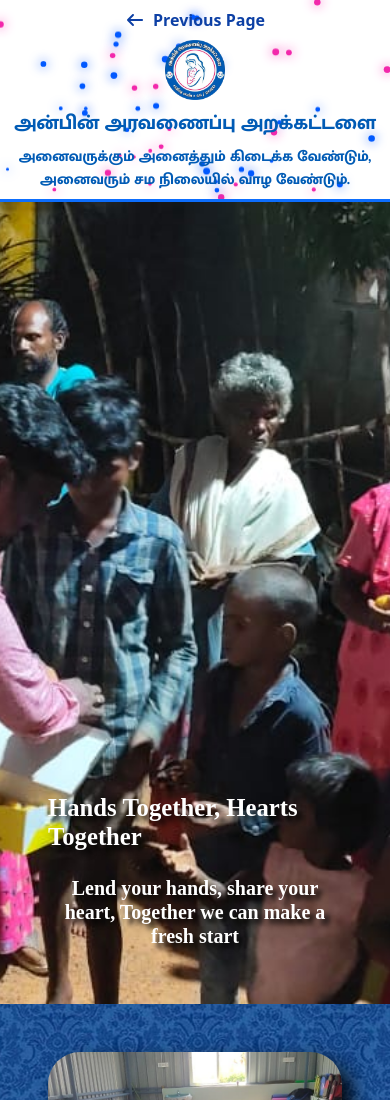
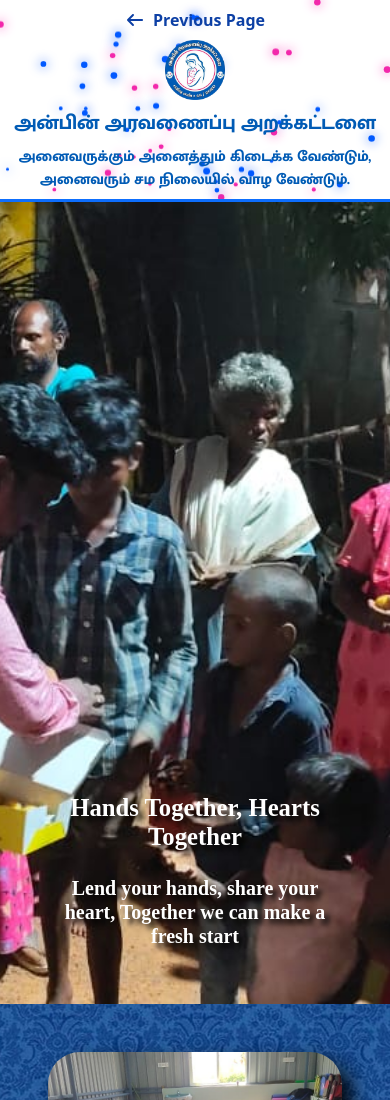
Before and after one commit to Charles050900/Anbin-Aravanaippu-Arakkattalai, a React (Vite) app: page /Anbin-Aravanaippu-Arakkattalai/Volunteer-Registration in a window 390 px wide. Shown: the top 1100 px of the page. Built offline with nearby package versions, Linux system fonts and the light colour scheme.

Commit message:
Auto update

```diff
--- a/src/components/Volunteer1.jsx
+++ b/src/components/Volunteer1.jsx
@@ -38,7 +38,7 @@ const Volunteer1 = () => {
                 </div>
             </div>
 
-            {/* <!-- Treasurers --> */}
+            {/* <!-- Trustees --> */}
             <div className="row justify-content-center">
                 <div className="col-10 col-sm-5 col-md-4 col-lg-2 text-center">
                     <div className="org-connector-y rounded-5"></div>
@@ -71,7 +71,7 @@ const Volunteer1 = () => {
                     {/* <div className="org-connector"></div> */}
                 </div>
 
-                <div className="col-10 col-sm-5 col-md-4 col-lg-2 text-center">
+                <div className="col-10 col-sm-5 col-md-4 col-lg-2 text-center mt-5 mt-md-0">
                     <div className="org-box">
                         {/* <img src={pic} alt="" className="img-fluid w-50 rounded-4 mb-4" /> */}
                         <h5 className="fw-bold">G. Thenral Nilavan</h5>
--- a/src/components/VolunteerRegistrationProfile.jsx
+++ b/src/components/VolunteerRegistrationProfile.jsx
@@ -4,7 +4,7 @@ import "../CSS/VolunteerRegistrationProfile.css"
 const VolunteerRegistrationProfile = () => {
     return (
         <div className="volunteer-register-profile p-5 d-flex flex-column justify-content-end align-items-center">
-            <h2 className="fw-bold text-white mb-4 register-title">Hands Together, Hearts Together</h2>
+            <h2 className="fw-bold text-white text-center mb-4 register-title">Hands Together, Hearts Together</h2>
             <h5 className="fw-bold text-white text-center register-content">Lend your hands, share your heart, Together we can make a fresh start</h5>
         </div>
     )
```
